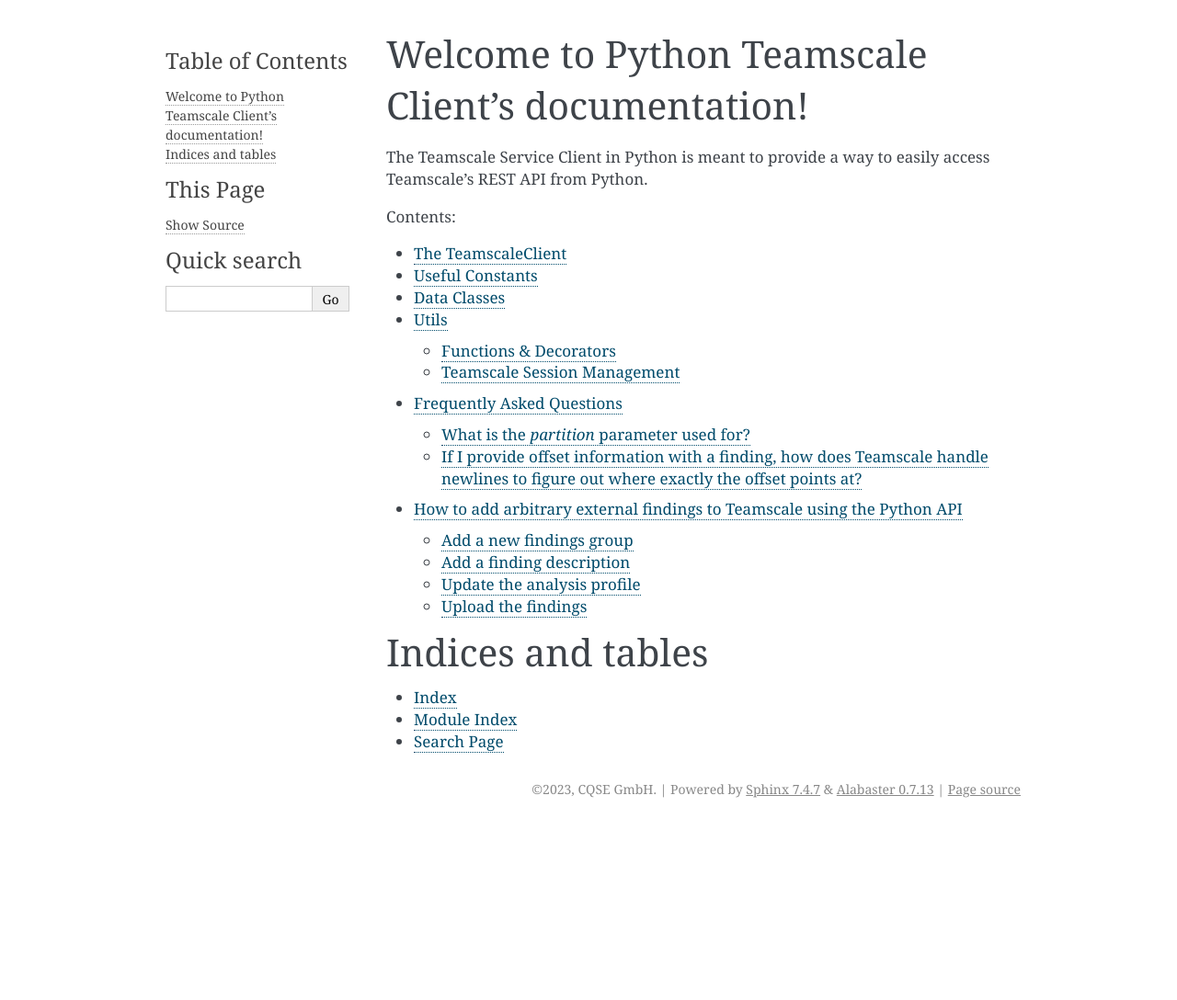
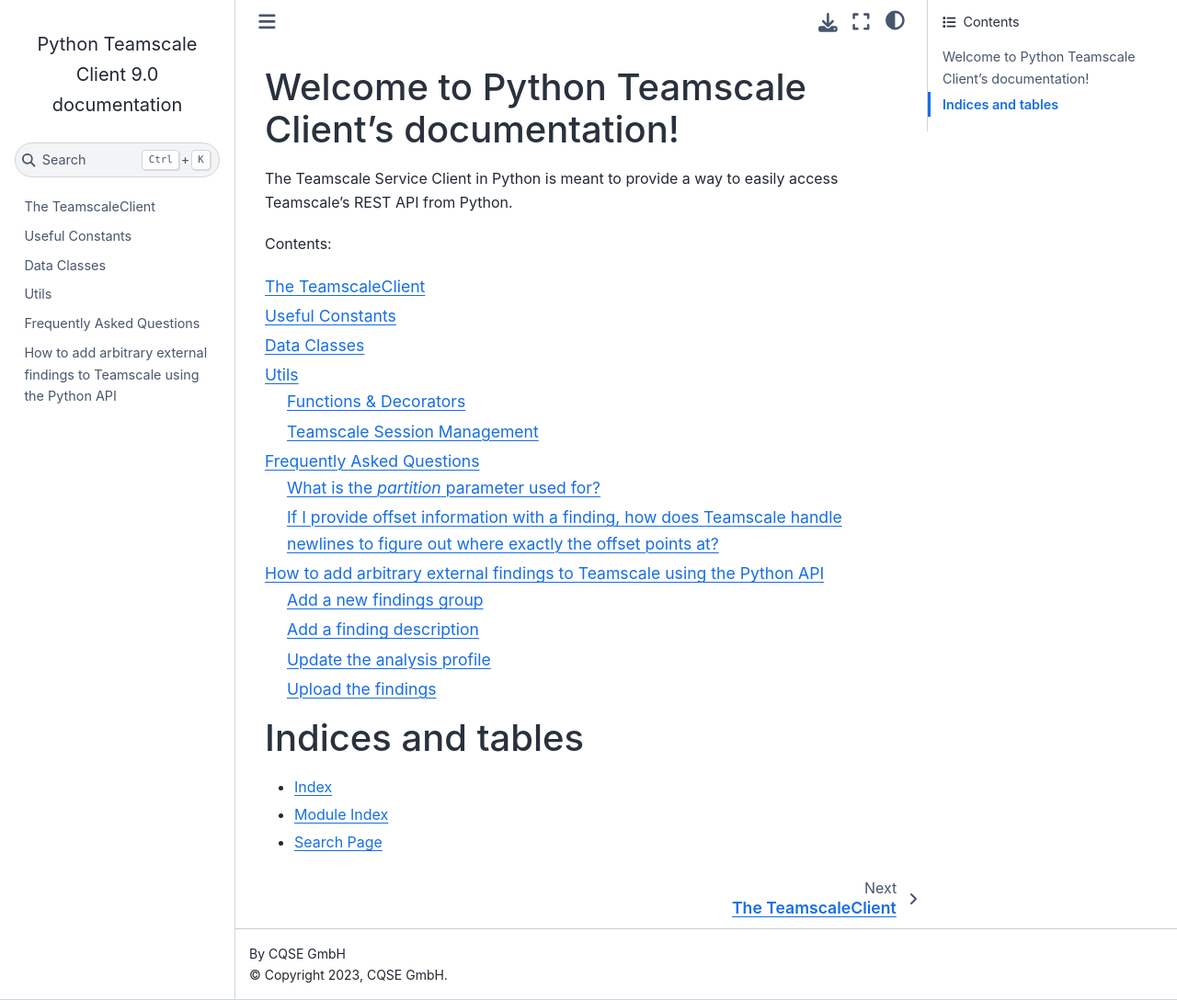
Before and after one commit to cqse/teamscale-client-python, a Sphinx documentation site: the page built from docs/index.rst, in a window 1280 px wide and 1088 px high. Shown: the whole window at 92% size. Built offline with Sphinx 7.4.7 and the Sphinx Book theme 1.1.4, drawn with Linux system fonts in a browser that asks for light colours.

Commit message:
use book theme

```diff
--- a/docs/_static/custom.css
+++ /dev/null
@@ -1,4 +0,0 @@
-/* This overrides the default behavior and hides long class names in the sidebar, rather then overflowing */
-div.sphinxsidebar {
-    overflow-x: hidden;
-}
--- a/docs/conf.py
+++ b/docs/conf.py
@@ -44,13 +44,9 @@
 # -- Options for HTML output -------------------------------------------------
 # https://www.sphinx-doc.org/en/master/usage/configuration.html#options-for-html-output
 
-html_theme = 'alabaster'
+html_theme = 'sphinx_book_theme'
 html_static_path = ['_static']
 htmlhelp_basename = 'sphinxdoc'
-
-html_theme_options = {
-
-}
 
 
 # -- Options for Python ------------------------------------------------------
--- /dev/null
+++ b/docs/requirements.txt
@@ -0,0 +1 @@
+sphinx-book-theme
```
